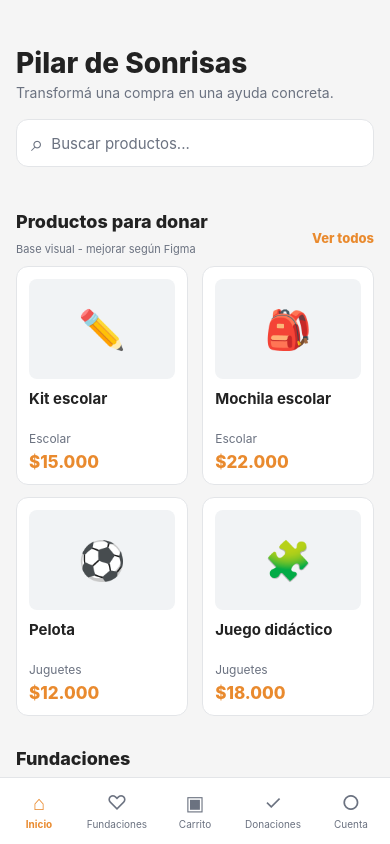
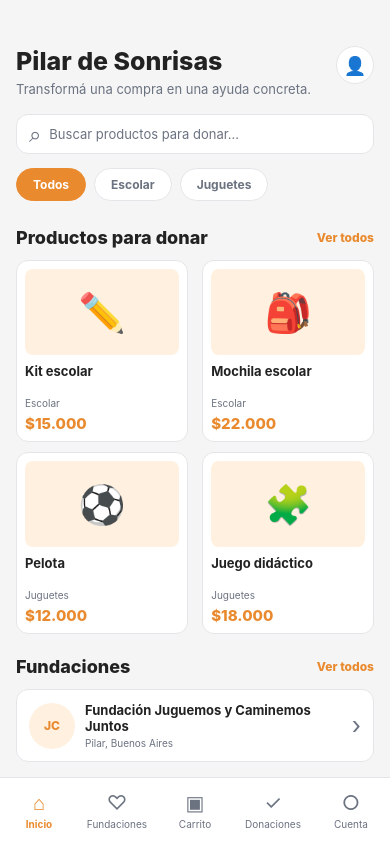
Before and after one commit to nicolasluceroh/aplicaciones-moviles, a React Native app: screen /Home in a window 390 px wide. Built offline with nearby package versions, Linux system fonts and the light colour scheme.

Commit message:
feat: rediseñar home v2

```diff
--- a/src/components/FoundationCard.js
+++ b/src/components/FoundationCard.js
@@ -5,13 +5,22 @@ export default function FoundationCard({ foundation, onPress }) {
   return (
     <Pressable style={styles.card} onPress={onPress}>
       <View style={styles.logo}>
-        <Text style={styles.logoText}>{foundation.shortName || "FS"}</Text>
+        <Text style={styles.logoText}>
+          {foundation.shortName || "FS"}
+        </Text>
       </View>
+
       <View style={styles.info}>
-        <Text style={styles.name}>{foundation.name}</Text>
-        <Text style={styles.location}>{foundation.location}</Text>
-        <Text style={styles.action}>Ver fundación →</Text>
+        <Text style={styles.name} numberOfLines={2}>
+          {foundation.name}
+        </Text>
+
+        <Text style={styles.location}>
+          {foundation.location}
+        </Text>
       </View>
+
+      <Text style={styles.arrow}>›</Text>
     </Pressable>
   );
 }
@@ -19,25 +28,50 @@ export default function FoundationCard({ foundation, onPress }) {
 const styles = StyleSheet.create({
   card: {
     flexDirection: "row",
+    alignItems: "center",
     backgroundColor: COLORS.surface,
     borderRadius: RADIUS.md,
     borderWidth: 1,
     borderColor: COLORS.border,
-    padding: 14,
-    marginBottom: 12,
+    padding: 12,
+    marginBottom: 10,
   },
+
   logo: {
-    width: 52,
-    height: 52,
-    borderRadius: 26,
+    width: 46,
+    height: 46,
+    borderRadius: 23,
     backgroundColor: COLORS.primarySoft,
     alignItems: "center",
     justifyContent: "center",
-    marginRight: 12,
+    marginRight: 10,
   },
-  logoText: { fontWeight: "800", color: COLORS.primary },
-  info: { flex: 1 },
-  name: { fontSize: 15, fontWeight: "700", color: COLORS.text },
-  location: { fontSize: 12, color: COLORS.textSecondary, marginTop: 3 },
-  action: { fontSize: 12, fontWeight: "700", color: COLORS.primary, marginTop: 7 },
+
+  logoText: {
+    fontSize: 12,
+    fontWeight: "800",
+    color: COLORS.primary,
+  },
+
+  info: {
+    flex: 1,
+  },
+
+  name: {
+    fontSize: 13,
+    fontWeight: "700",
+    color: COLORS.text,
+  },
+
+  location: {
+    fontSize: 10,
+    color: COLORS.textSecondary,
+    marginTop: 3,
+  },
+
+  arrow: {
+    fontSize: 24,
+    color: COLORS.textSecondary,
+    marginLeft: 8,
+  },
 });
--- a/src/components/ProductCard.js
+++ b/src/components/ProductCard.js
@@ -7,9 +7,18 @@ export default function ProductCard({ product, onPress }) {
       <View style={styles.imagePlaceholder}>
         <Text style={styles.emoji}>{product.emoji || "🎁"}</Text>
       </View>
-      <Text style={styles.name} numberOfLines={2}>{product.name}</Text>
-      <Text style={styles.category}>{product.category}</Text>
-      <Text style={styles.price}>${product.price.toLocaleString("es-AR")}</Text>
+
+      <Text style={styles.name} numberOfLines={2}>
+        {product.name}
+      </Text>
+
+      <Text style={styles.category}>
+        {product.category}
+      </Text>
+
+      <Text style={styles.price}>
+        ${product.price.toLocaleString("es-AR")}
+      </Text>
     </Pressable>
   );
 }
@@ -21,19 +30,40 @@ const styles = StyleSheet.create({
     borderRadius: RADIUS.md,
     borderWidth: 1,
     borderColor: COLORS.border,
-    padding: 12,
-    marginBottom: 12,
+    padding: 8,
+    marginBottom: 10,
   },
+
   imagePlaceholder: {
-    height: 100,
+    height: 86,
     borderRadius: RADIUS.sm,
-    backgroundColor: COLORS.surfaceAlt,
+    backgroundColor: COLORS.primarySoft,
     alignItems: "center",
     justifyContent: "center",
-    marginBottom: 10,
+    marginBottom: 8,
   },
-  emoji: { fontSize: 38 },
-  name: { fontSize: 15, fontWeight: "700", color: COLORS.text, minHeight: 38 },
-  category: { fontSize: 12, color: COLORS.textSecondary, marginTop: 4 },
-  price: { fontSize: 17, fontWeight: "800", color: COLORS.primary, marginTop: 6 },
+
+  emoji: {
+    fontSize: 38,
+  },
+
+  name: {
+    fontSize: 13,
+    fontWeight: "700",
+    color: COLORS.text,
+    minHeight: 32,
+  },
+
+  category: {
+    fontSize: 10,
+    color: COLORS.textSecondary,
+    marginTop: 2,
+  },
+
+  price: {
+    fontSize: 15,
+    fontWeight: "800",
+    color: COLORS.primary,
+    marginTop: 5,
+  },
 });
--- a/src/components/SearchBar.js
+++ b/src/components/SearchBar.js
@@ -1,10 +1,15 @@
 import { StyleSheet, TextInput, View, Text } from "react-native";
 import { COLORS, RADIUS } from "../constants/theme";
 
-export default function SearchBar({ value, onChangeText, placeholder = "Buscar productos..." }) {
+export default function SearchBar({
+  value,
+  onChangeText,
+  placeholder = "Buscar productos para donar...",
+}) {
   return (
     <View style={styles.container}>
       <Text style={styles.icon}>⌕</Text>
+
       <TextInput
         value={value}
         onChangeText={onChangeText}
@@ -20,21 +25,24 @@ const styles = StyleSheet.create({
   container: {
     flexDirection: "row",
     alignItems: "center",
-    minHeight: 48,
+    height: 40,
     backgroundColor: COLORS.surface,
     borderRadius: RADIUS.md,
     borderWidth: 1,
     borderColor: COLORS.border,
-    paddingHorizontal: 14,
+    paddingHorizontal: 12,
   },
+
   icon: {
     fontSize: 22,
     color: COLORS.textSecondary,
     marginRight: 8,
   },
+
   input: {
     flex: 1,
-    fontSize: 15,
+    fontSize: 13,
     color: COLORS.text,
+    paddingVertical: 0,
   },
 });
--- a/src/screens/HomeScreen.js
+++ b/src/screens/HomeScreen.js
@@ -10,52 +10,148 @@ import FoundationCard from "../components/FoundationCard";
 
 export default function HomeScreen({ navigation }) {
   const [search, setSearch] = useState("");
+  const [category, setCategory] = useState("Todos");
 
   const visibleProducts = useMemo(() => {
     const term = search.trim().toLowerCase();
-    if (!term) return products;
 
-    return products.filter((product) =>
-      `${product.name} ${product.category}`.toLowerCase().includes(term)
-    );
-  }, [search]);
+    return products.filter((product) => {
+      const matchesSearch =
+        !term ||
+        `${product.name} ${product.category}`
+          .toLowerCase()
+          .includes(term);
+
+      const matchesCategory =
+        category === "Todos" || product.category === category;
+
+      return matchesSearch && matchesCategory;
+    });
+  }, [search, category]);
 
   return (
     <View style={styles.screen}>
-      <ScrollView contentContainerStyle={styles.content}>
+      <ScrollView
+        contentContainerStyle={styles.content}
+        showsVerticalScrollIndicator={false}
+      >
+        {/* Encabezado */}
+        <View style={styles.header}>
+          <View style={styles.headerText}>
             <Text style={styles.brand}>Pilar de Sonrisas</Text>
-        <Text style={styles.subtitle}>Transformá una compra en una ayuda concreta.</Text>
+            <Text style={styles.subtitle}>
+              Transformá una compra en una ayuda concreta.
+            </Text>
+          </View>
 
-        <SearchBar value={search} onChangeText={setSearch} />
+          <Pressable
+            style={styles.profileButton}
+            onPress={() => navigation.navigate("Profile")}
+          >
+            <Text style={styles.profileIcon}>👤</Text>
+          </Pressable>
+        </View>
 
+        {/* Buscador */}
+        <SearchBar
+          value={search}
+          onChangeText={setSearch}
+          placeholder="Buscar productos para donar..."
+        />
+
+        {/* Categorías */}
+        <ScrollView
+          horizontal
+          showsHorizontalScrollIndicator={false}
+          contentContainerStyle={styles.categories}
+        >
+          {["Todos", "Escolar", "Juguetes"].map((item) => (
+            <Pressable
+              key={item}
+              style={[
+                styles.categoryButton,
+                category === item && styles.categoryButtonActive,
+              ]}
+              onPress={() => setCategory(item)}
+            >
+              <Text
+                style={[
+                  styles.categoryText,
+                  category === item && styles.categoryTextActive,
+                ]}
+              >
+                {item}
+              </Text>
+            </Pressable>
+          ))}
+        </ScrollView>
+
+        {/* Productos */}
         <View style={styles.sectionHeader}>
-          <View>
           <Text style={styles.sectionTitle}>Productos para donar</Text>
-            <Text style={styles.sectionHint}>Base visual - mejorar según Figma</Text>
-          </View>
+
           <Pressable onPress={() => navigation.navigate("Catalog")}>
             <Text style={styles.seeAll}>Ver todos</Text>
           </Pressable>
         </View>
 
+        {visibleProducts.length > 0 ? (
           <View style={styles.grid}>
             {visibleProducts.map((product) => (
               <ProductCard
                 key={product.id}
                 product={product}
-              onPress={() => navigation.navigate("Product", { productId: product.id })}
+                onPress={() =>
+                  navigation.navigate("Product", {
+                    productId: product.id,
+                  })
+                }
               />
             ))}
           </View>
+        ) : (
+          <View style={styles.emptyState}>
+            <Text style={styles.emptyTitle}>No encontramos productos</Text>
+            <Text style={styles.emptyText}>
+              Probá con otra búsqueda o categoría.
+            </Text>
+          </View>
+        )}
 
+        {/* Fundaciones */}
+        <View style={styles.sectionHeader}>
           <Text style={styles.sectionTitle}>Fundaciones</Text>
+
+          <Pressable onPress={() => navigation.navigate("Foundations")}>
+            <Text style={styles.seeAll}>Ver todos</Text>
+          </Pressable>
+        </View>
+
         {foundations.map((foundation) => (
           <FoundationCard
             key={foundation.id}
             foundation={foundation}
-            onPress={() => navigation.navigate("Foundation", { foundationId: foundation.id })}
+            onPress={() =>
+              navigation.navigate("Foundation", {
+                foundationId: foundation.id,
+              })
+            }
           />
         ))}
+
+        {/* Cómo funciona */}
+        <View style={styles.howItWorks}>
+          <Text style={styles.sectionTitle}>¿Cómo funciona?</Text>
+
+          <Text style={styles.howItWorksText}>
+            Elegís un producto, realizás la compra y tu aporte se transforma
+            en una ayuda concreta para una fundación.
+          </Text>
+
+          <Text style={styles.highlight}>
+            La fundación recibe la ayuda, no vos.
+          </Text>
+        </View>
       </ScrollView>
 
       <BottomNav navigation={navigation} active="Home" />
@@ -64,13 +160,153 @@ export default function HomeScreen({ navigation }) {
 }
 
 const styles = StyleSheet.create({
-  screen: { flex: 1, backgroundColor: COLORS.background, paddingTop: 46 },
-  content: { paddingHorizontal: SPACING.md, paddingBottom: SPACING.lg },
-  brand: { fontSize: 28, fontWeight: "800", color: COLORS.text },
-  subtitle: { fontSize: 14, color: COLORS.textSecondary, marginTop: 4, marginBottom: 18 },
-  sectionHeader: { marginTop: 24, marginBottom: 10, flexDirection: "row", justifyContent: "space-between", alignItems: "flex-end" },
-  sectionTitle: { fontSize: 18, fontWeight: "800", color: COLORS.text, marginTop: 20, marginBottom: 10 },
-  sectionHint: { fontSize: 11, color: COLORS.textSecondary },
-  seeAll: { fontSize: 13, color: COLORS.primary, fontWeight: "800", marginBottom: 10 },
-  grid: { flexDirection: "row", flexWrap: "wrap", justifyContent: "space-between" },
+  screen: {
+    flex: 1,
+    backgroundColor: COLORS.background,
+    paddingTop: 46,
+  },
+
+  content: {
+    paddingHorizontal: SPACING.md,
+    paddingBottom: 90,
+  },
+
+  header: {
+    flexDirection: "row",
+    alignItems: "flex-start",
+    justifyContent: "space-between",
+    marginBottom: 16,
+  },
+
+  headerText: {
+    flex: 1,
+    paddingRight: 12,
+  },
+
+  brand: {
+    fontSize: 25,
+    fontWeight: "800",
+    color: COLORS.text,
+  },
+
+  subtitle: {
+    fontSize: 13,
+    color: COLORS.textSecondary,
+    marginTop: 4,
+    lineHeight: 18,
+  },
+
+  profileButton: {
+    width: 38,
+    height: 38,
+    borderRadius: 19,
+    backgroundColor: COLORS.surface,
+    borderWidth: 1,
+    borderColor: COLORS.border,
+    alignItems: "center",
+    justifyContent: "center",
+  },
+
+  profileIcon: {
+    fontSize: 18,
+  },
+
+  categories: {
+    paddingVertical: 14,
+    gap: 8,
+  },
+
+  categoryButton: {
+    paddingHorizontal: 16,
+    paddingVertical: 8,
+    borderRadius: 20,
+    backgroundColor: COLORS.surface,
+    borderWidth: 1,
+    borderColor: COLORS.border,
+  },
+
+  categoryButtonActive: {
+    backgroundColor: COLORS.primary,
+    borderColor: COLORS.primary,
+  },
+
+  categoryText: {
+    fontSize: 12,
+    fontWeight: "700",
+    color: COLORS.textSecondary,
+  },
+
+  categoryTextActive: {
+    color: COLORS.surface,
+  },
+
+  sectionHeader: {
+    marginTop: 12,
+    marginBottom: 12,
+    flexDirection: "row",
+    justifyContent: "space-between",
+    alignItems: "center",
+  },
+
+  sectionTitle: {
+    fontSize: 18,
+    fontWeight: "800",
+    color: COLORS.text,
+  },
+
+  seeAll: {
+    fontSize: 12,
+    color: COLORS.primary,
+    fontWeight: "800",
+  },
+
+  grid: {
+    flexDirection: "row",
+    flexWrap: "wrap",
+    justifyContent: "space-between",
+  },
+
+  emptyState: {
+    backgroundColor: COLORS.surface,
+    borderRadius: 12,
+    padding: 20,
+    alignItems: "center",
+    marginBottom: 8,
+  },
+
+  emptyTitle: {
+    fontSize: 14,
+    fontWeight: "700",
+    color: COLORS.text,
+  },
+
+  emptyText: {
+    fontSize: 12,
+    color: COLORS.textSecondary,
+    marginTop: 4,
+  },
+
+  howItWorks: {
+    backgroundColor: COLORS.surface,
+    borderRadius: 12,
+    padding: 16,
+    marginTop: 12,
+    marginBottom: 20,
+    borderWidth: 1,
+    borderColor: COLORS.border,
+  },
+
+  howItWorksText: {
+    fontSize: 13,
+    lineHeight: 19,
+    color: COLORS.textSecondary,
+    marginTop: 4,
+  },
+
+  highlight: {
+    fontSize: 13,
+    fontWeight: "700",
+    color: COLORS.primary,
+    marginTop: 12,
+  },
 });
```
Also changed, not shown: 2 other files (tests, documents, lock files or other folders). Lines whose indentation alone changed are shown as unchanged.
